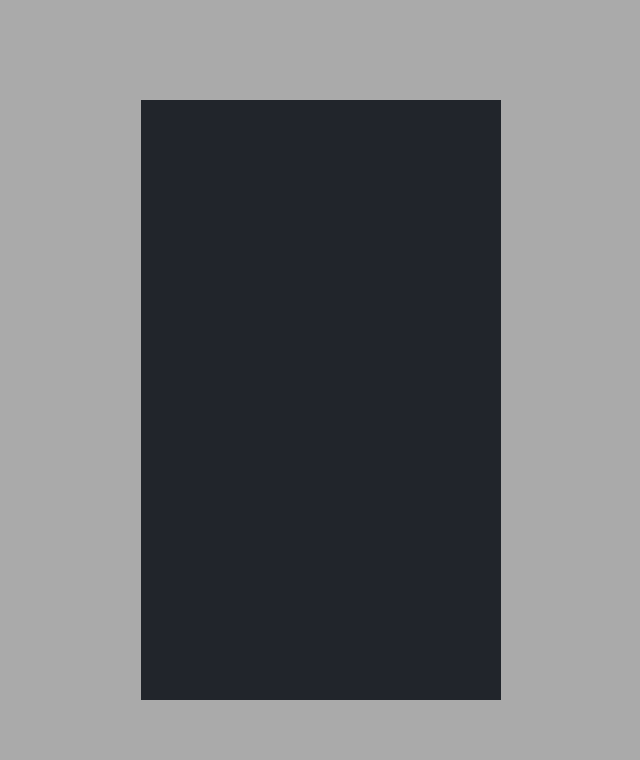
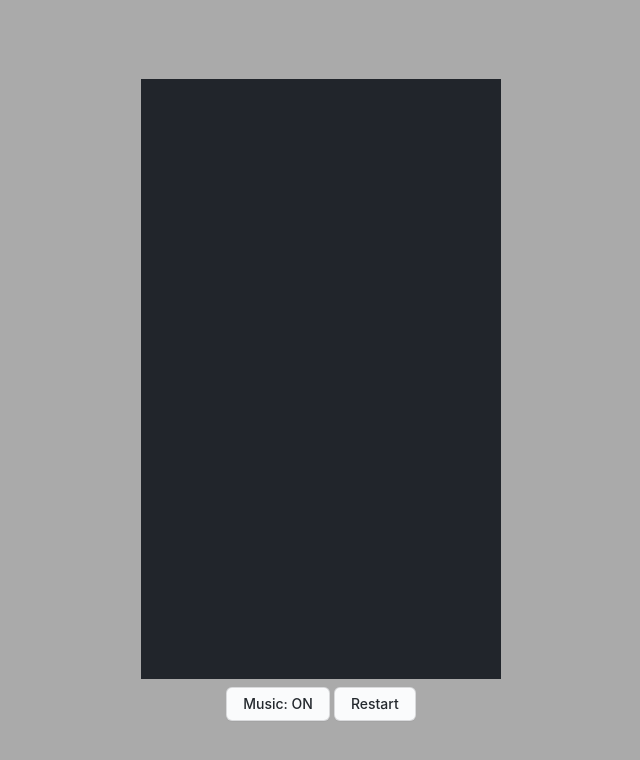
Before and after one commit to a-ignatev/vertical-code-jumper, a website built with webpack: page src/web/index.html in a window 1280 px wide. Shown: the whole page, without its empty margins (319-959 px from the left). Built offline with nearby package versions, Linux system fonts and the light colour scheme; files whose address does not match are found by name.

Commit message:
chore: add game controls for web

```diff
--- a/src/web/index.html
+++ b/src/web/index.html
@@ -19,8 +19,14 @@
 </head>
 
 <body>
-  <div class="background">
-    <canvas id="gameCanvas" width="360" height="600"></canvas>
+  <div class="container">
+    <div class="background">
+      <canvas id="gameCanvas" width="360" height="600"></canvas>
+    </div>
+    <div>
+      <button class="button-4" role="button" id="musicSwitcher">Music</button>
+      <button class="button-4" role="button" id="restartButton">Restart</button>
+    </div>
   </div>
 
   <script src="./vscode-mock.js"></script>
--- a/src/web/override.css
+++ b/src/web/override.css
@@ -24,6 +24,71 @@ body {
   width: 360px;
 }
 
+.container {
+  display: flex;
+  flex-direction: column;
+  gap: 8px;
+  align-items: center;
+}
+
 :root {
   --vscode-editor-foreground: #abb2bf;
 }
+
+/* CSS */
+.button-4 {
+  appearance: none;
+  background-color: #FAFBFC;
+  border: 1px solid rgba(27, 31, 35, 0.15);
+  border-radius: 6px;
+  box-shadow: rgba(27, 31, 35, 0.04) 0 1px 0, rgba(255, 255, 255, 0.25) 0 1px 0 inset;
+  box-sizing: border-box;
+  color: #24292E;
+  cursor: pointer;
+  display: inline-block;
+  font-family: -apple-system, system-ui, "Segoe UI", Helvetica, Arial, sans-serif, "Apple Color Emoji", "Segoe UI Emoji";
+  font-size: 14px;
+  font-weight: 500;
+  line-height: 20px;
+  list-style: none;
+  padding: 6px 16px;
+  position: relative;
+  transition: background-color 0.2s cubic-bezier(0.3, 0, 0.5, 1);
+  user-select: none;
+  -webkit-user-select: none;
+  touch-action: manipulation;
+  vertical-align: middle;
+  white-space: nowrap;
+  word-wrap: break-word;
+}
+
+.button-4:hover {
+  background-color: #F3F4F6;
+  text-decoration: none;
+  transition-duration: 0.1s;
+}
+
+.button-4:disabled {
+  background-color: #FAFBFC;
+  border-color: rgba(27, 31, 35, 0.15);
+  color: #959DA5;
+  cursor: default;
+}
+
+.button-4:active {
+  background-color: #EDEFF2;
+  box-shadow: rgba(225, 228, 232, 0.2) 0 1px 0 inset;
+  transition: none 0s;
+}
+
+.button-4:focus {
+  outline: 1px transparent;
+}
+
+.button-4:before {
+  display: none;
+}
+
+.button-4:-webkit-details-marker {
+  display: none;
+}
--- a/src/web/vscode-mock.ts
+++ b/src/web/vscode-mock.ts
@@ -1,11 +1,15 @@
 import { WebviewApi } from "vscode-webview";
 
+const itemInStorage = localStorage.getItem("vertical-code-jumper.state");
+let state: any = (itemInStorage && JSON.parse(itemInStorage)) || {
+  music: initialMusicEnabled,
+};
+
 global.acquireVsCodeApi = <StateType = unknown>(): WebviewApi<StateType> => {
-  let state: any = undefined;
-
   return {
     setState: <T extends StateType | undefined>(newState: T): T => {
       state = newState;
+      localStorage.setItem("vertical-code-jumper.state", JSON.stringify(state));
 
       return state;
     },
@@ -22,3 +26,29 @@ global.acquireVsCodeApi = <StateType = unknown>(): WebviewApi<StateType> => {
     },
   };
 };
+
+const musicButton = document.getElementById("musicSwitcher");
+
+if (musicButton) {
+  musicButton.innerHTML = state.music ? "Music: ON" : "Music: OFF";
+
+  musicButton.addEventListener("click", () => {
+    const state = acquireVsCodeApi<{ music: boolean }>().getState();
+    musicButton.innerHTML = !state?.music ? "Music: ON" : "Music: OFF";
+
+    window.postMessage({
+      type: "setMusicEnabled",
+      enabled: !state?.music,
+    });
+  });
+}
+
+const restartButton = document.getElementById("restartButton");
+
+if (restartButton) {
+  restartButton.addEventListener("click", () => {
+    window.postMessage({
+      type: "restartGame",
+    });
+  });
+}
```
